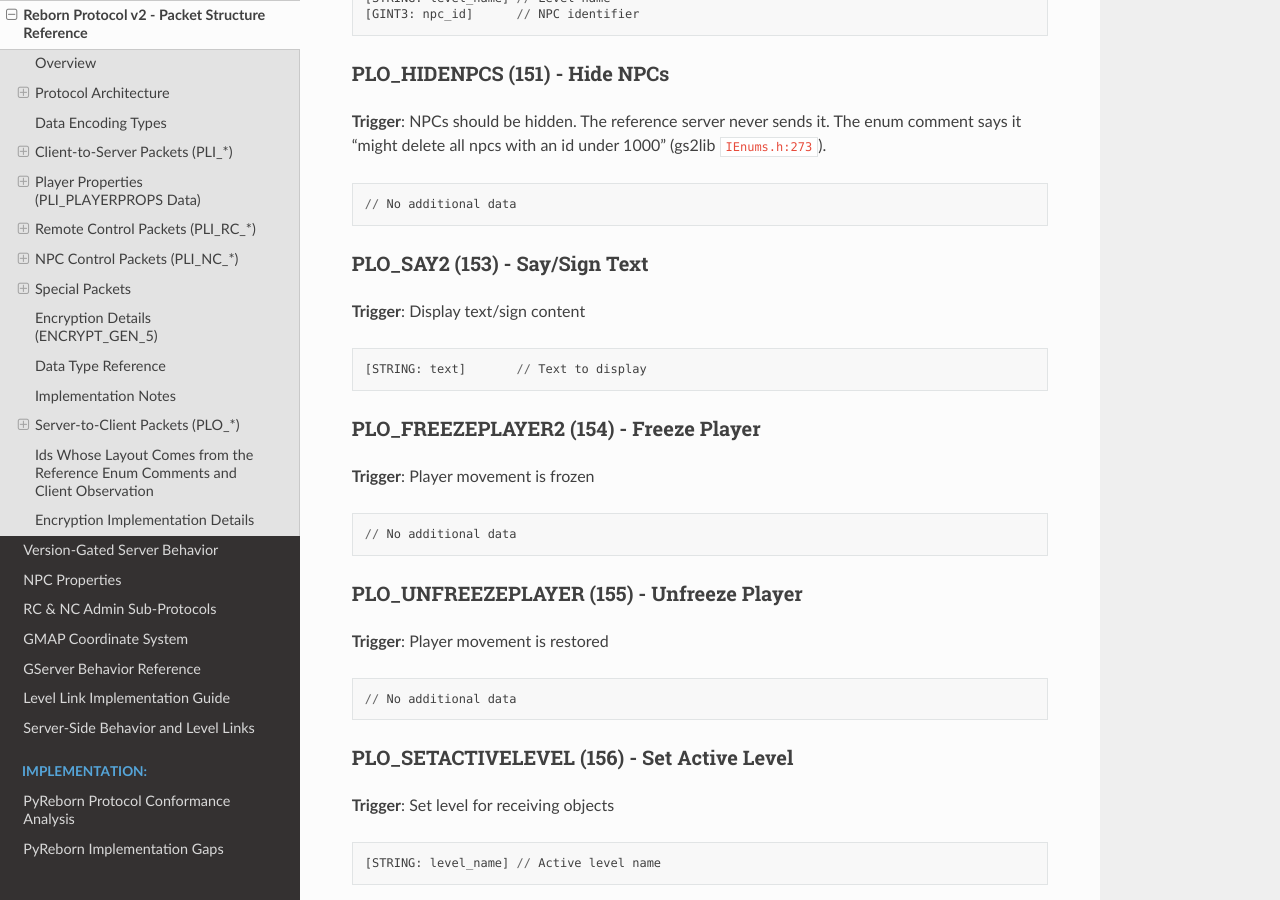
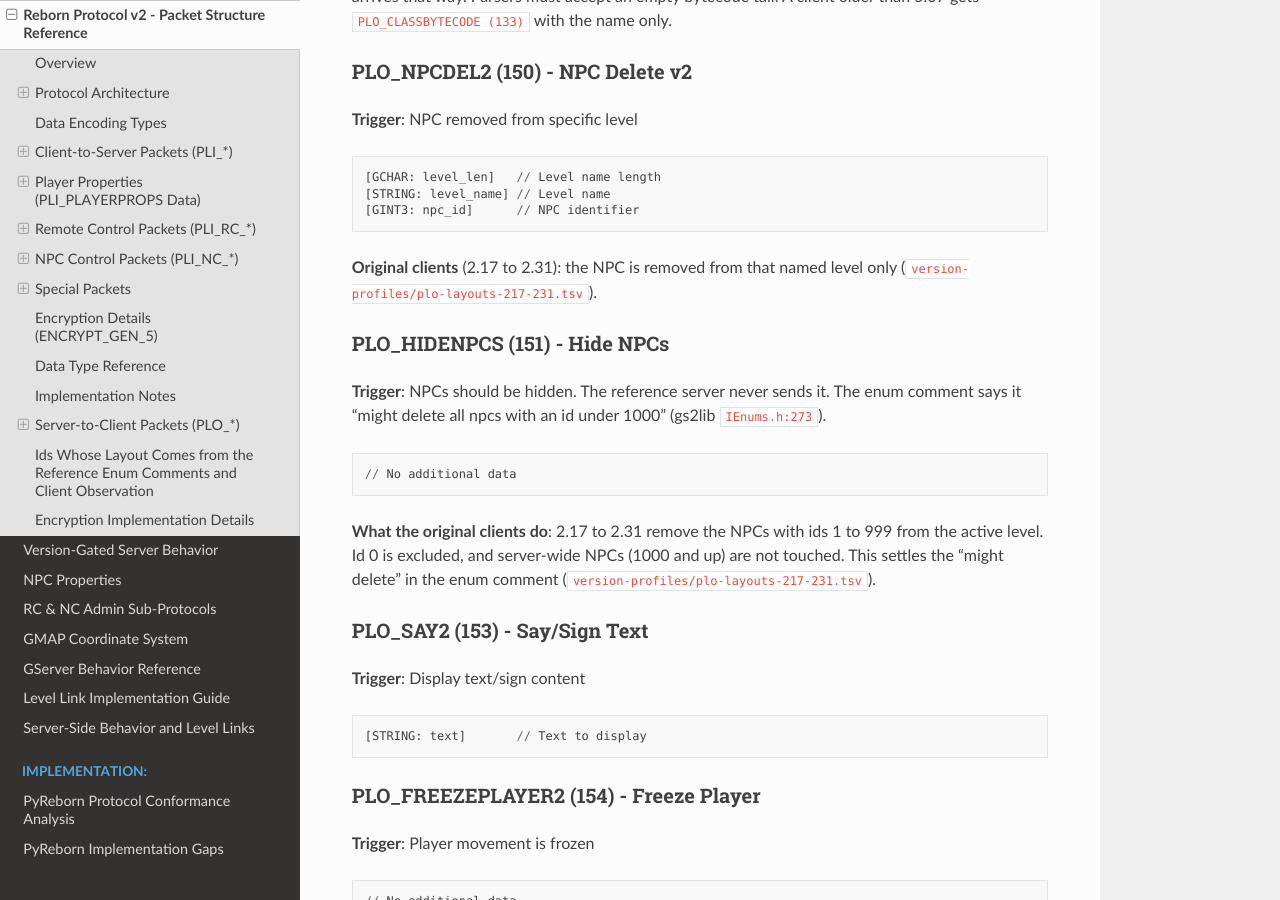
Before and after one commit to hosler/reborn-protocol-docs, a Sphinx documentation site: the page built from docs/protocol/packet-structures.md, in a window 1280 px wide and 900 px high, scrolled down 51385 px. Built offline with Sphinx 7.4.7 and the Read the Docs theme 3.1.0, drawn with Linux system fonts in a browser that asks for light colours; some of the changed text lies outside the part shown.

Commit message:
NPCs: what the original clients do with 22, 44, 150 and 151
Co-Authored-By: Claude Opus 5.5 <noreply@anthropic.com>
Claude-Session: https://claude.ai/code/session_01UG2Sqj3AfdfVRC86AzKWQa

````diff
--- a/docs/protocol/packet-structures.md
+++ b/docs/protocol/packet-structures.md
@@ -314,6 +314,10 @@ documented only in a comment. The server does not parse them. It forwards the ra
 ```
 [GINT3: npc_id]      // NPC identifier to delete
 ```
+
+**Original clients** (1.21 and later): the 2.05 client sends it only for NPCs with id > 0.
+When the NPC is one of the player's weapons it sends `PLI_NPCWEAPONDEL (29)` with the weapon
+name instead ([`protocol/packet-layouts.md`](https://github.com/squirelworks/Graal_analysis/blob/main/protocol/packet-layouts.md)).
 
 ### PLI_WANTFILE (23) - Request File
 **Trigger**: Client needs a file (image, level, etc.)
@@ -1730,6 +1734,9 @@ chests, so the client can cache the level (`server/src/player/PlayerClient.cpp:1
 // No additional data - informs client not to update NPC props
 ```
 
+**Original clients**: after this packet the client stops applying NPC props itself
+([`protocol/packet-ids.md`](https://github.com/squirelworks/Graal_analysis/blob/main/protocol/packet-ids.md); [`version-profiles/plo-layouts-217-231.tsv`](https://github.com/squirelworks/Graal_analysis/blob/main/version-profiles/plo-layouts-217-231.tsv)). It also changes which level `PLO_LEVELNAME (6)` makes the object level.
+
 ### PLO_FILEUPTODATE (45) - File Up To Date
 **Trigger**: Requested file is current
 ```
@@ -2040,12 +2047,19 @@ bytecode tail. A client older than 5.07 gets `PLO_CLASSBYTECODE (133)` with the
 [GINT3: npc_id]      // NPC identifier
 ```
 
+**Original clients** (2.17 to 2.31): the NPC is removed from that named level only
+([`version-profiles/plo-layouts-217-231.tsv`](https://github.com/squirelworks/Graal_analysis/blob/main/version-profiles/plo-layouts-217-231.tsv)).
+
 ### PLO_HIDENPCS (151) - Hide NPCs
 **Trigger**: NPCs should be hidden. The reference server never sends it. The enum comment
 says it "might delete all npcs with an id under 1000" (gs2lib `IEnums.h:273`).
 ```
 // No additional data
 ```
+
+**What the original clients do**: 2.17 to 2.31 remove the NPCs with ids 1 to 999 from the
+active level. Id 0 is excluded, and server-wide NPCs (1000 and up) are not touched. This
+settles the "might delete" in the enum comment ([`version-profiles/plo-layouts-217-231.tsv`](https://github.com/squirelworks/Graal_analysis/blob/main/version-profiles/plo-layouts-217-231.tsv)).
 
 ### PLO_SAY2 (153) - Say/Sign Text
 **Trigger**: Display text/sign content
````
